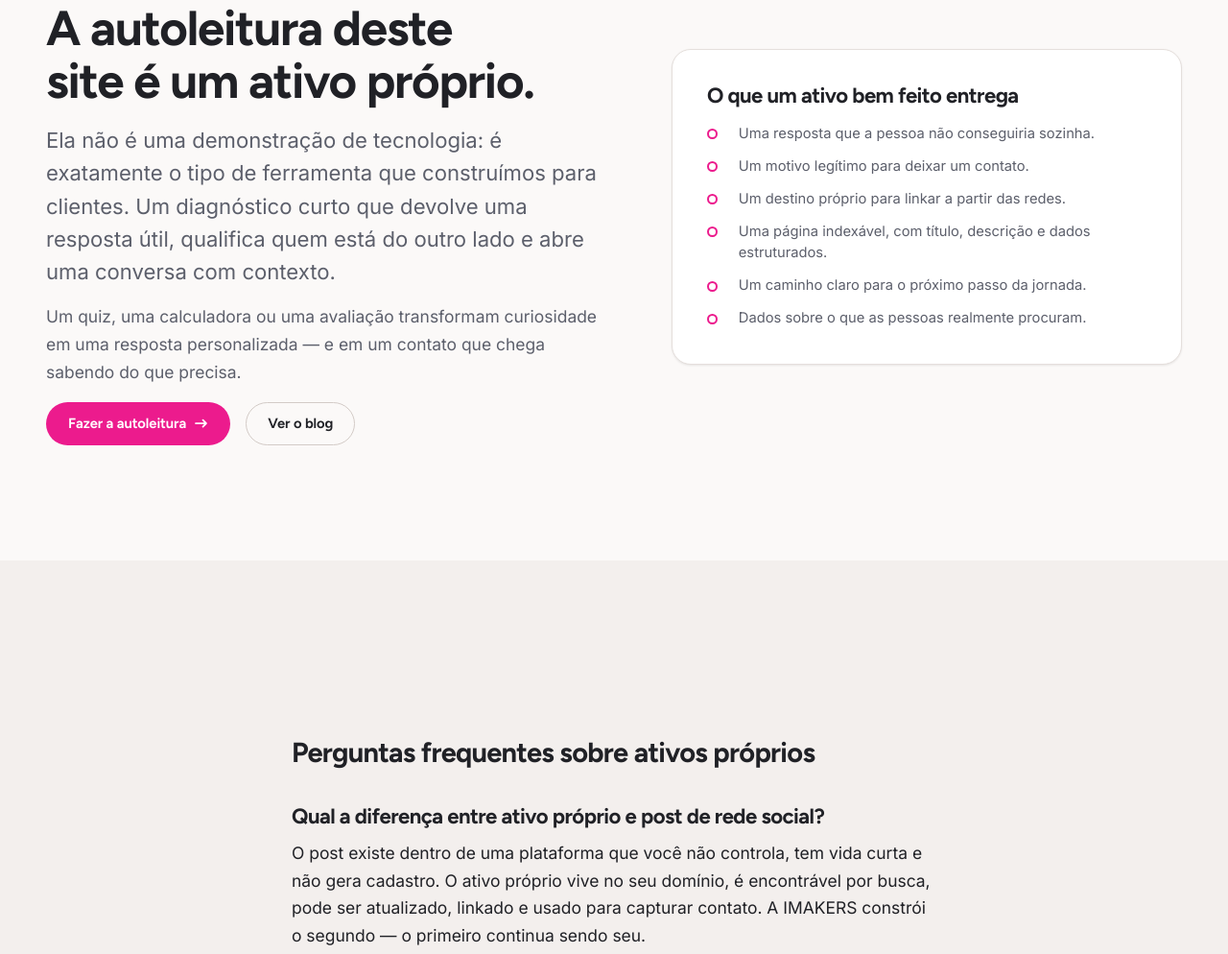
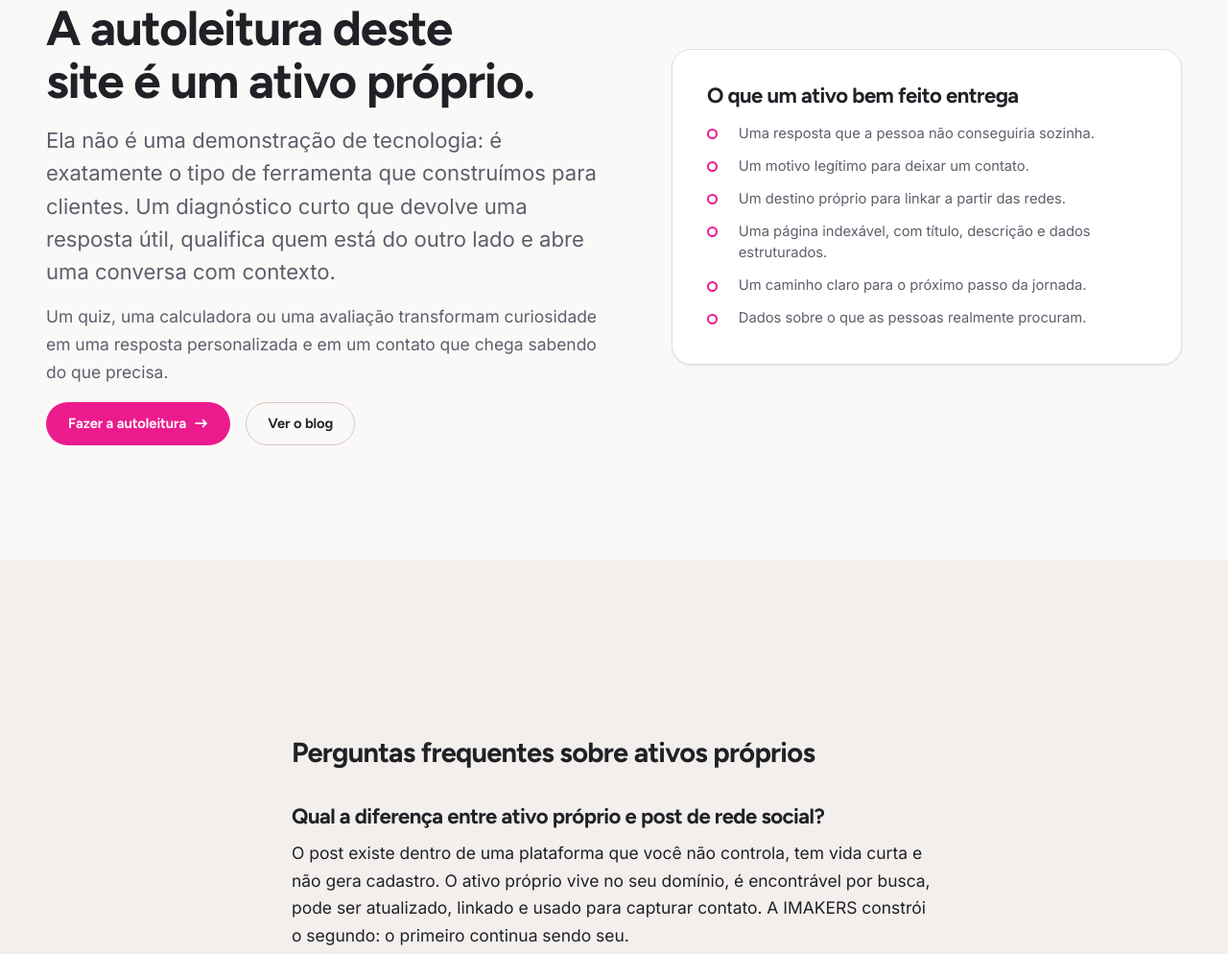
Before and after one commit to valeriaeffgen/imakers_site, an Astro site: page /ativos-proprios in a window 1280 px wide. Shown: the part 2448-3442 px from the top of the page at 96% size. Built offline with nearby package versions, Linux system fonts and the light colour scheme; Astro itself is replaced by a stand-in of ours.

Commit message:
Update ativos-proprios.astro

```diff
--- a/src/pages/ativos-proprios.astro
+++ b/src/pages/ativos-proprios.astro
@@ -12,14 +12,14 @@ const crumbs = [{ name: 'O que construímos', href: '/solucoes' }, { name: 'Ativ
 const porQue = [
   { t: 'Não expiram no feed', d: 'Um post vive horas. Um guia bem construído continua sendo encontrado, lido e compartilhado meses depois.' },
   { t: 'São encontráveis', d: 'Conteúdo em domínio próprio pode ser indexado, buscado e citado. Conteúdo dentro de uma rede pertence à rede.' },
-  { t: 'Capturam contato', d: 'Um ativo próprio pode pedir um cadastro em troca de profundidade — e transformar audiência anônima em base própria.' },
+  { t: 'Capturam contato', d: 'Um ativo próprio pode pedir um cadastro em troca de profundidade e transformar audiência anônima em base própria.' },
   { t: 'Acumulam', d: 'Cada ativo novo aumenta o valor dos anteriores: mais entradas, mais links internos, mais caminhos até a oferta.' },
 ];
 
 const faq = [
   {
     q: 'Qual a diferença entre ativo próprio e post de rede social?',
-    a: 'O post existe dentro de uma plataforma que você não controla, tem vida curta e não gera cadastro. O ativo próprio vive no seu domínio, é encontrável por busca, pode ser atualizado, linkado e usado para capturar contato. A IMAKERS constrói o segundo — o primeiro continua sendo seu.',
+    a: 'O post existe dentro de uma plataforma que você não controla, tem vida curta e não gera cadastro. O ativo próprio vive no seu domínio, é encontrável por busca, pode ser atualizado, linkado e usado para capturar contato. A IMAKERS constrói o segundo: o primeiro continua sendo seu.',
   },
   {
     q: 'Vocês escrevem os conteúdos?',
@@ -27,7 +27,7 @@ const faq = [
   },
   {
     q: 'Quantos ativos entram por ciclo?',
-    a: 'Varia com a complexidade. Um artigo simples, uma landing page, um quiz com lógica e um e-book não consomem a mesma capacidade — por isso o escopo trabalha com categorias de ativos, e não com uma contagem única.',
+    a: 'Varia com a complexidade. Um artigo simples, uma landing page, um quiz com lógica e um e-book não consomem a mesma capacidade, por isso o escopo trabalha com categorias de ativos, e não com uma contagem única.',
   },
   {
     q: 'O que é a "ponte editorial"?',
@@ -80,7 +80,7 @@ const faq = [
       <SectionHead
         eyebrow="Catálogo"
         title="Seis categorias de ativos."
-        lede="A escolha depende da oportunidade e da jornada do negócio — não de um pacote fixo de entregas mensais."
+        lede="A escolha depende da oportunidade e da jornada do negócio, não de um pacote fixo de entregas mensais."
       />
       <p class="visually-hidden" id="catalogo">Catálogo de ativos próprios</p>
       <div class="grid grid-3 reveal-stagger acards">
@@ -106,7 +106,7 @@ const faq = [
           abre uma conversa com contexto.
         </p>
         <p class="muted">
-          Um quiz, uma calculadora ou uma avaliação transformam curiosidade em uma resposta personalizada — e
+          Um quiz, uma calculadora ou uma avaliação transformam curiosidade em uma resposta personalizada e
           em um contato que chega sabendo do que precisa.
         </p>
         <div class="btn-row">
```
